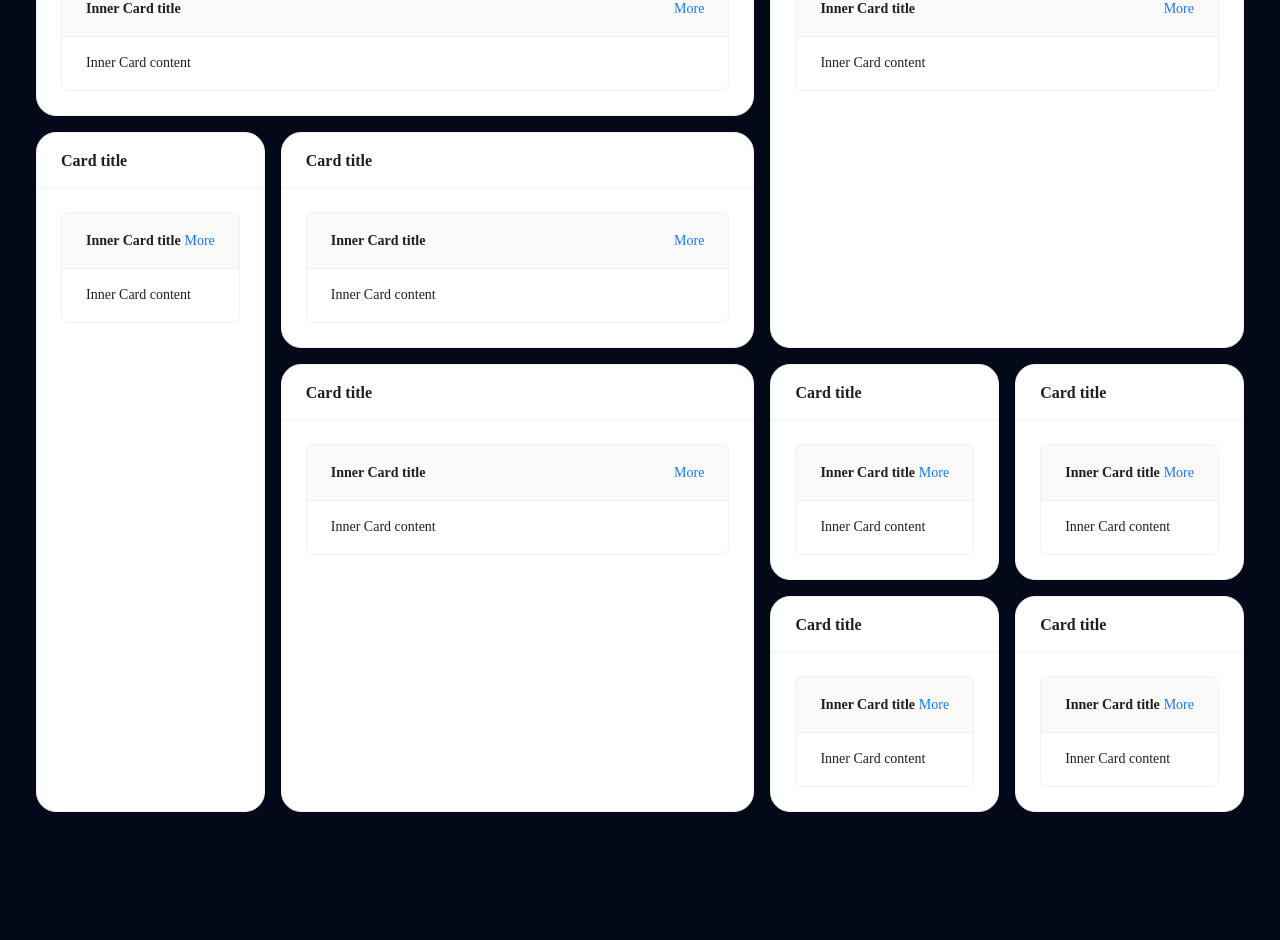
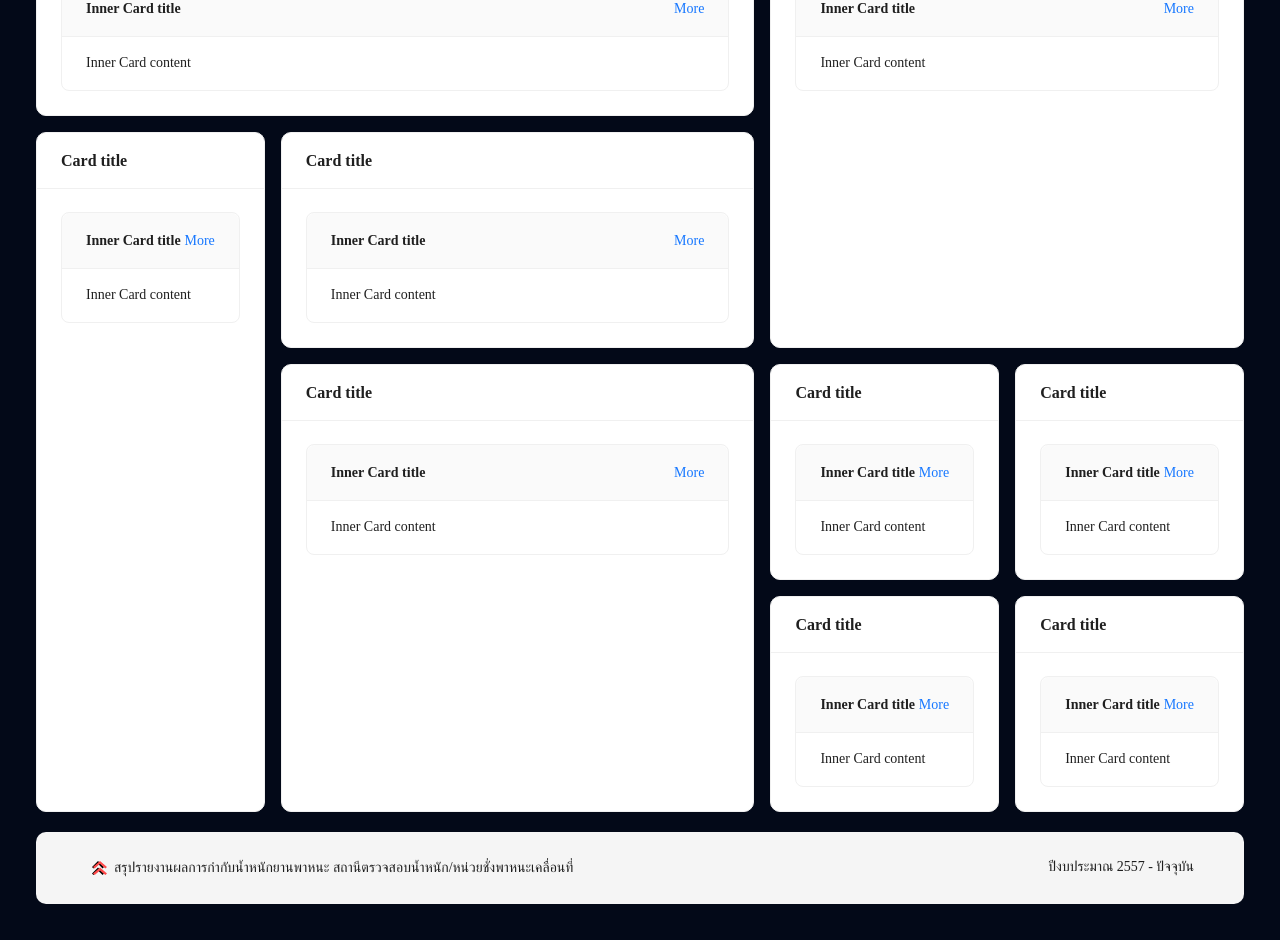
Before and after one commit to PlaymakerDev/dpt-ruralroad, a Next.js app: page /dashboard in a window 1280 px wide. Shown: the part 200-1140 px from the top of the page. Before the commit the page ends 1048 px from the top, so only its background shows below. Built offline with nearby package versions, Linux system fonts and the light colour scheme.

Commit message:
Ohmee need this

```diff
--- a/admin/dashboard/features/components/AllWeight.js
+++ b/admin/dashboard/features/components/AllWeight.js
@@ -3,7 +3,7 @@ import { Card } from 'antd';
 const AllWeight = () => {
   return (
     <>
-    <Card title="Card title" style={{ width: '100%',height:'100%',borderRadius:20 }}>
+    <Card title="Card title" style={{ width: '100%',height:'100%',borderRadius:10 }}>
     <Card type="inner" title="Inner Card title" extra={<a href="#">More</a>}>
       Inner Card content
     </Card>
--- a/admin/dashboard/features/components/DashboardDetail.js
+++ b/admin/dashboard/features/components/DashboardDetail.js
@@ -3,7 +3,7 @@ import { Card } from 'antd';
 const DashboardDetail = () => {
   return (
   <>
-    <Card title="Card title" style={{ width: '100%',height:'100%',borderRadius:20 }}>
+    <Card title="Card title" style={{ width: '100%',height:'100%',borderRadius:10 }}>
     <Card type="inner" title="Inner Card title" extra={<a href="#">More</a>}>
       Inner Card content
     </Card>
--- a/admin/dashboard/features/components/DashboardFooter.js
+++ b/admin/dashboard/features/components/DashboardFooter.js
@@ -1,15 +1,33 @@
-import { Layout, theme } from 'antd';
+import DoubleArrowUp from '@/public/DoubleArrowUp';
+import { Layout, Typography } from 'antd';
+
 const { Footer } = Layout;
 const DashboardFooter = () => {
   return (
 
 <Footer
   style={{
+    marginTop: 20,
+    borderRadius: 10,
     textAlign: 'center',
   }}
 >
+  <div className="flex flex-wrap justify-between ">
+    <div className="flex items-center">
+      <DoubleArrowUp />
+      <Typography.Text>
         สรุปรายงานผลการกำกับน้ำหนักยานพาหนะ สถานีตรวจสอบน้ำหนัก/หน่วยชั่งพาหนะเคลื่อนที่
+      </Typography.Text>
+    </div>
+
+    <div className="flex  justify-center">
+      <Typography.Text>
+        ปีงบประมาณ 2557 - ปัจจุบัน
+      </Typography.Text>
+    </div>
+  </div>
 </Footer>
+
   )
 
 }
--- a/admin/dashboard/features/components/RandomTruck.js
+++ b/admin/dashboard/features/components/RandomTruck.js
@@ -3,7 +3,7 @@ import { Card } from 'antd';
 const RandomTruck = () => {
   return (
     <>
-    <Card title="Card title" style={{ width: '100%',height:'100%',borderRadius:20 }}>
+    <Card title="Card title" style={{ width: '100%',height:'100%',borderRadius:10 }}>
     <Card type="inner" title="Inner Card title" extra={<a href="#">More</a>}>
       Inner Card content
     </Card>
--- a/admin/dashboard/features/components/ThreeGraph.js
+++ b/admin/dashboard/features/components/ThreeGraph.js
@@ -3,7 +3,7 @@ import { Card } from 'antd';
 const ThreeGraph = () => {
   return (
     <>
-    <Card title="Card title" style={{ width: '100%',height:'100%',borderRadius:20 }}>
+    <Card title="Card title" style={{ width: '100%',height:'100%',borderRadius:10 }}>
     <Card type="inner" title="Inner Card title" extra={<a href="#">More</a>}>
       Inner Card content
     </Card>
--- a/admin/dashboard/features/components/TopFive.js
+++ b/admin/dashboard/features/components/TopFive.js
@@ -3,7 +3,7 @@ import { Card } from 'antd';
 const TopFive = () => {
   return (
     <>
-    <Card title="Card title" style={{ width: '100%',height:'100%',borderRadius:20 }}>
+    <Card title="Card title" style={{ width: '100%',height:'100%',borderRadius:10 }}>
     <Card type="inner" title="Inner Card title" extra={<a href="#">More</a>}>
       Inner Card content
     </Card>
--- a/admin/dashboard/features/components/Webcam.js
+++ b/admin/dashboard/features/components/Webcam.js
@@ -3,7 +3,7 @@ import { Card } from 'antd';
 const Webcam = () => {
   return (
     <>
-    <Card title="Card title" style={{ width: '100%',height:'100%',borderRadius:20 }}>
+    <Card title="Card title" style={{ width: '100%',height:'100%',borderRadius:10 }}>
     <Card type="inner" title="Inner Card title" extra={<a href="#">More</a>}>
       Inner Card content
     </Card>
--- a/admin/dashboard/features/layout/DashboardLayout.js
+++ b/admin/dashboard/features/layout/DashboardLayout.js
@@ -1,3 +1,4 @@
+import DashboardFooter from "../components/DashboardFooter"
 import DesktopLayout from "./DasktopLayout"
 import MobileLayout from "./MobileLayout"
 import TabletLayout from "./TabletLayout"
@@ -8,6 +9,7 @@ const DashboardLayout = () => {
     <DesktopLayout/>
     <TabletLayout/>
     <MobileLayout/>
+    <DashboardFooter/>
     </>
 
   )
--- a/admin/dashboard/features/layout/MobileLayout.js
+++ b/admin/dashboard/features/layout/MobileLayout.js
@@ -8,7 +8,7 @@ import Webcam from "../components/Webcam";
 const MobileLayout = () => {
   return (
     <>
-    <div className='md:hidden grid grid-cols-1 gap-4 w-full border-2 border-black mx-auto justify-items-center h-96'>
+    <div className='md:hidden grid grid-cols-1 gap-4 w-full mx-auto justify-items-center'>
       {/* Content */}
       <div className=' flex items-center justify-center text-white w-full h-full'><DashboardDetail/></div>
       <div className=' text-white w-full h-full'><RandomTruck/></div>
--- a/admin/dashboard/features/screen/index.js
+++ b/admin/dashboard/features/screen/index.js
@@ -2,6 +2,7 @@ import DashboardNav from '../components/DashboardNav'
 import { Layout } from 'antd';
 import DashboardContent from '../components/DashboardContent';
 import DashboardLayout from '../layout/DashboardLayout';
+import DashboardFooter from '../components/DashboardFooter';
 
 const DashboardScreen = () => {
 
--- /dev/null
+++ b/public/DoubleArrowUp.js
@@ -0,0 +1,19 @@
+const DoubleArrowUp = () => {
+  return (
+    <svg
+      width="28px"
+      height="24px"
+      viewBox="0 0 28 24"
+      fill="none"
+      xmlns="http://www.w3.org/2000/svg"
+      style={{ minWidth: '28px', minHeight: '24px' }}
+    >
+      <path d="M6 17.5898L7.41 18.9998L12 14.4198L16.59 18.9998L18 17.5898L12 11.5898L6 17.5898Z" fill="black" />
+      <path d="M7 17.5898L8.645 18.9998L14 14.4198L19.355 18.9998L21 17.5898L14 11.5898L7 17.5898Z" fill="#FF4A4A" />
+      <path d="M6 11L7.41 12.41L12 7.83L16.59 12.41L18 11L12 5L6 11Z" fill="black" />
+      <path d="M7 11L8.645 12.41L14 7.83L19.355 12.41L21 11L14 5L7 11Z" fill="#FF4A4A" />
+    </svg>
+  );
+};
+
+export default DoubleArrowUp;
```
Lines whose indentation alone changed are shown as unchanged.
